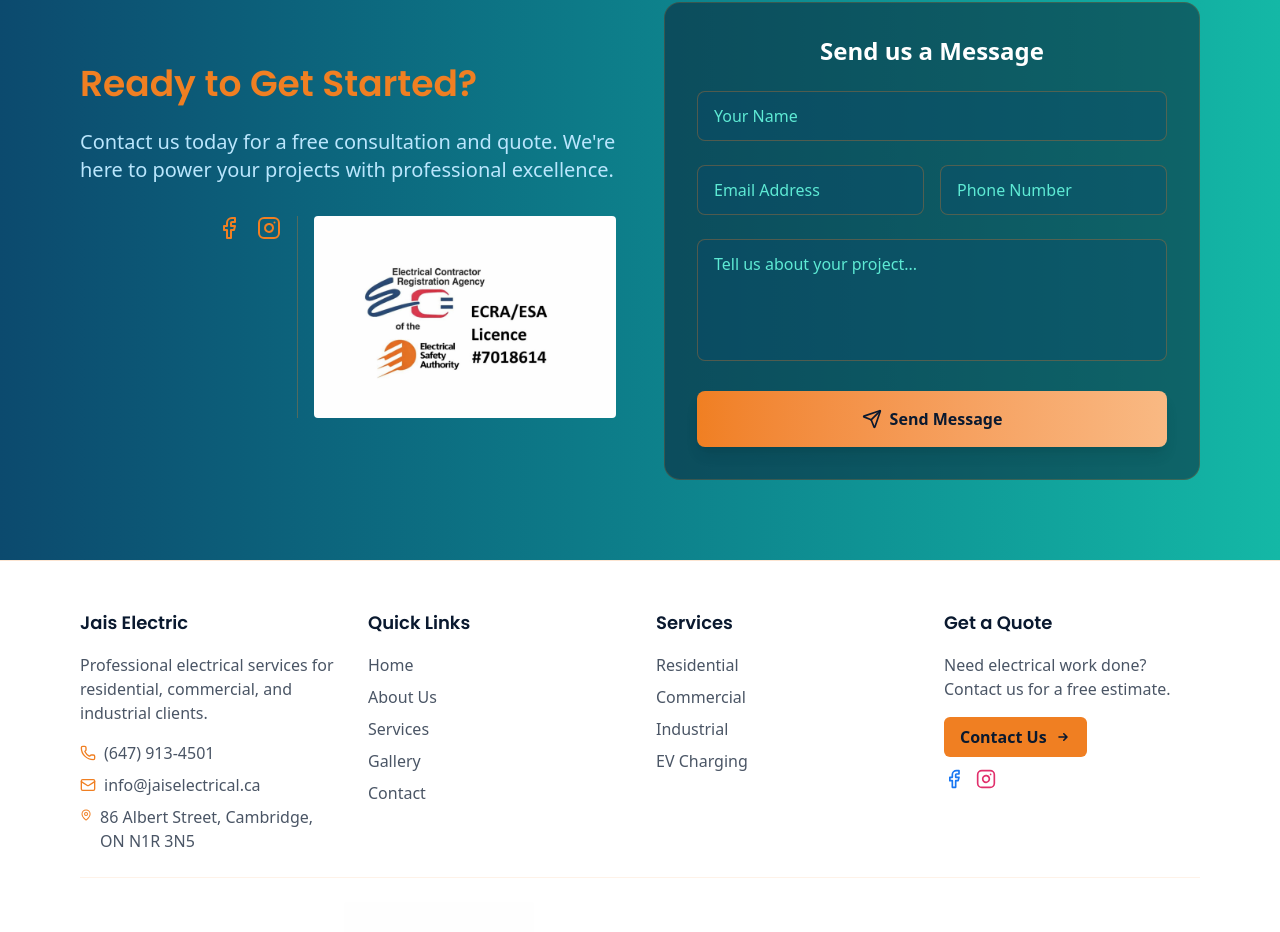
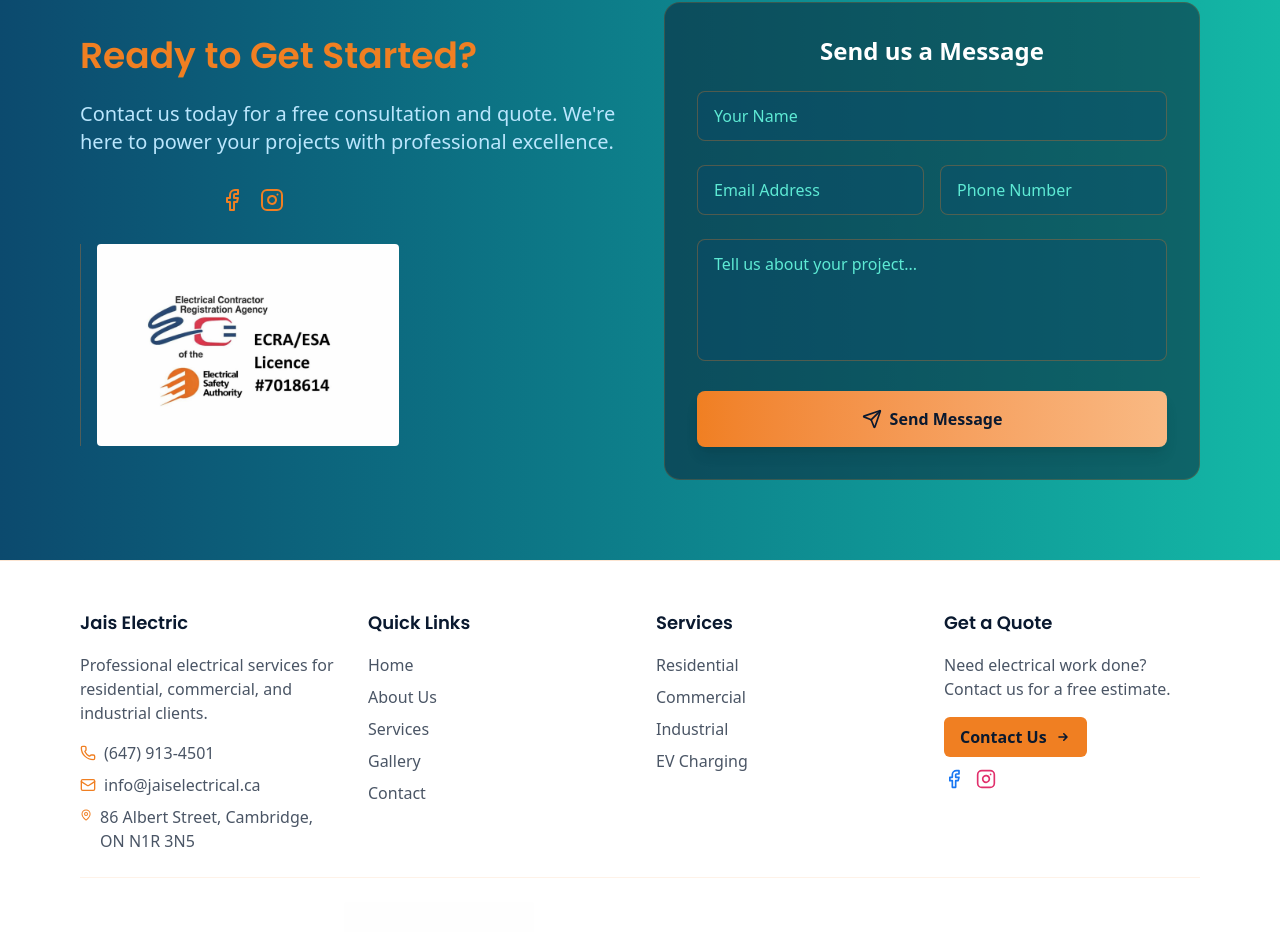
Before and after one commit to raghu848/jais-electric, a Next.js app: page / in a window 1280 px wide. Shown: the part 3343-4275 px from the top of the page. Built offline with nearby package versions, Linux system fonts and the light colour scheme.

Commit message:
Move social media icons and license image positioning in CtaBanner

```diff
--- a/components/sections/CtaBanner.tsx
+++ b/components/sections/CtaBanner.tsx
@@ -82,15 +82,17 @@ export function CtaBanner() {
             </div> */}
 
             {/* Social Media Links */}
-            <div className="flex justify-center lg:justify-end gap-4 mt-8">
+            <div className="flex justify-start gap-4 mt-8 ml-35">
               <a href="https://www.facebook.com/profile.php?id=61586941303806" target="_blank" rel="noopener noreferrer" aria-label="Facebook">
                 <Facebook className="h-6 w-6 text-[#F07F22] hover:text-[#F9B983] transition-colors" />
               </a>
               <a href="https://www.instagram.com/jais_electrical?igsh=MWRnMGwyN3JkbGFudA%3D%3D&utm_source=qr" target="_blank" rel="noopener noreferrer" aria-label="Instagram">
                 <Instagram className="h-6 w-6 text-[#F07F22] hover:text-[#F9B983] transition-colors" />
               </a>
+            </div>
+
             {/* ECRA License */}
-              <div className="flex items-center gap-2 pl-4 border-l border-[#F07F22]/30">
+            <div className="flex items-center gap-2 pl-4 border-l border-[#F07F22]/30 mt-8 justify-center lg:justify-start">
               <Image
                 src="/mobile_images/liscense.jpeg"
                 alt="ECRA License"
@@ -98,7 +100,6 @@ export function CtaBanner() {
                 height={350}
                 className="rounded"
               />
-              </div>
             </div>
           </motion.div>
 
```
Lines whose indentation alone changed are shown as unchanged.
